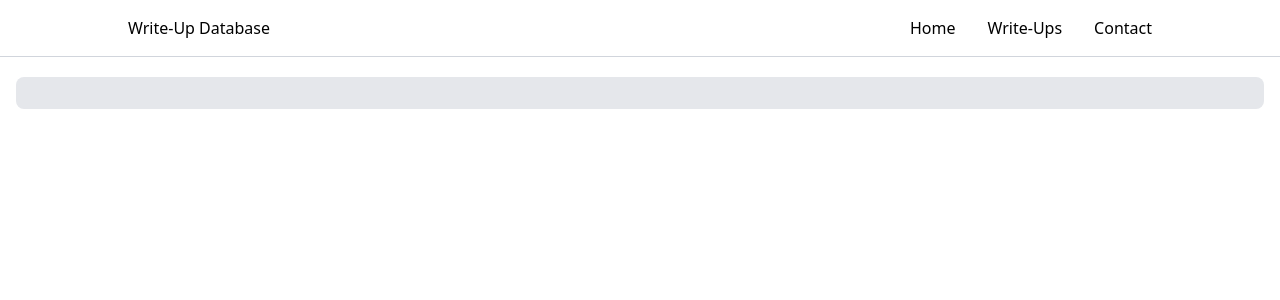
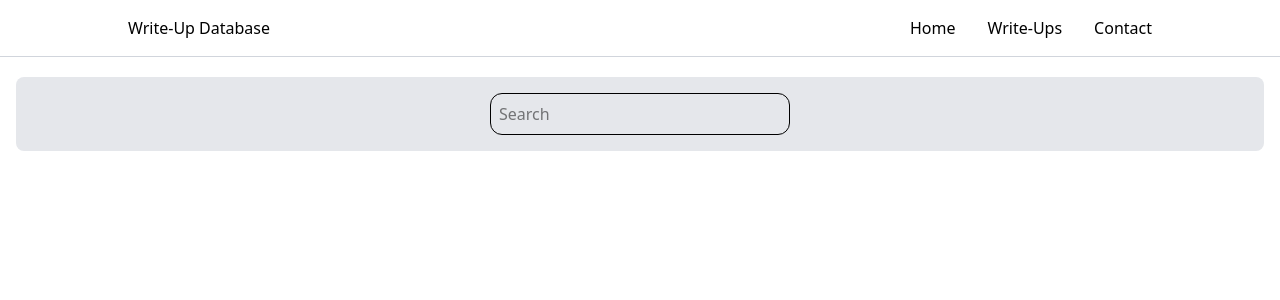
Before and after one commit to KieranPritchard/CTF-Showcase, a React (Vite) app: page /write-ups in a window 1280 px wide. Shown: the top 300 px of the page. Built offline with nearby package versions, Linux system fonts and the light colour scheme.

Commit message:
added search

```diff
--- /dev/null
+++ b/src/components/write_ups/Search.jsx
@@ -0,0 +1,24 @@
+import { useState } from "react"
+
+function Search(){
+    const [item, setItem] = useState("")
+
+    const handleChange = (e) => {
+        setItem(e.target.value)
+    }
+
+    return(
+        <form>
+            <input
+                className="border rounded-xl p-2 w-75"
+                type="text"
+                value={item}
+                onChange={handleChange}
+                placeholder="Search"
+            >
+            </input>
+        </form>
+    )
+}
+
+export default Search
--- a/src/components/write_ups/Toolbar.jsx
+++ b/src/components/write_ups/Toolbar.jsx
@@ -1,6 +1,6 @@
 function Toolbar({children}){
     return(
-        <div className="bg-gray-200 py-4 rounded-lg mt-5">
+        <div className="bg-gray-200 py-4 rounded-lg mt-5 flex flex-row justify-center gap-2">
             {children}
         </div>
     )
--- a/src/pages/WriteUps.jsx
+++ b/src/pages/WriteUps.jsx
@@ -1,11 +1,14 @@
 import Background from "../components/Background"
+import Search from "../components/write_ups/Search"
 import Toolbar from "../components/write_ups/Toolbar"
 
 function WriteUps(){
     return(
         <>
             <Background isEven={false}>
-                <Toolbar />
+                <Toolbar>
+                    <Search />
+                </Toolbar>
             </Background>
         </>
     )
```
